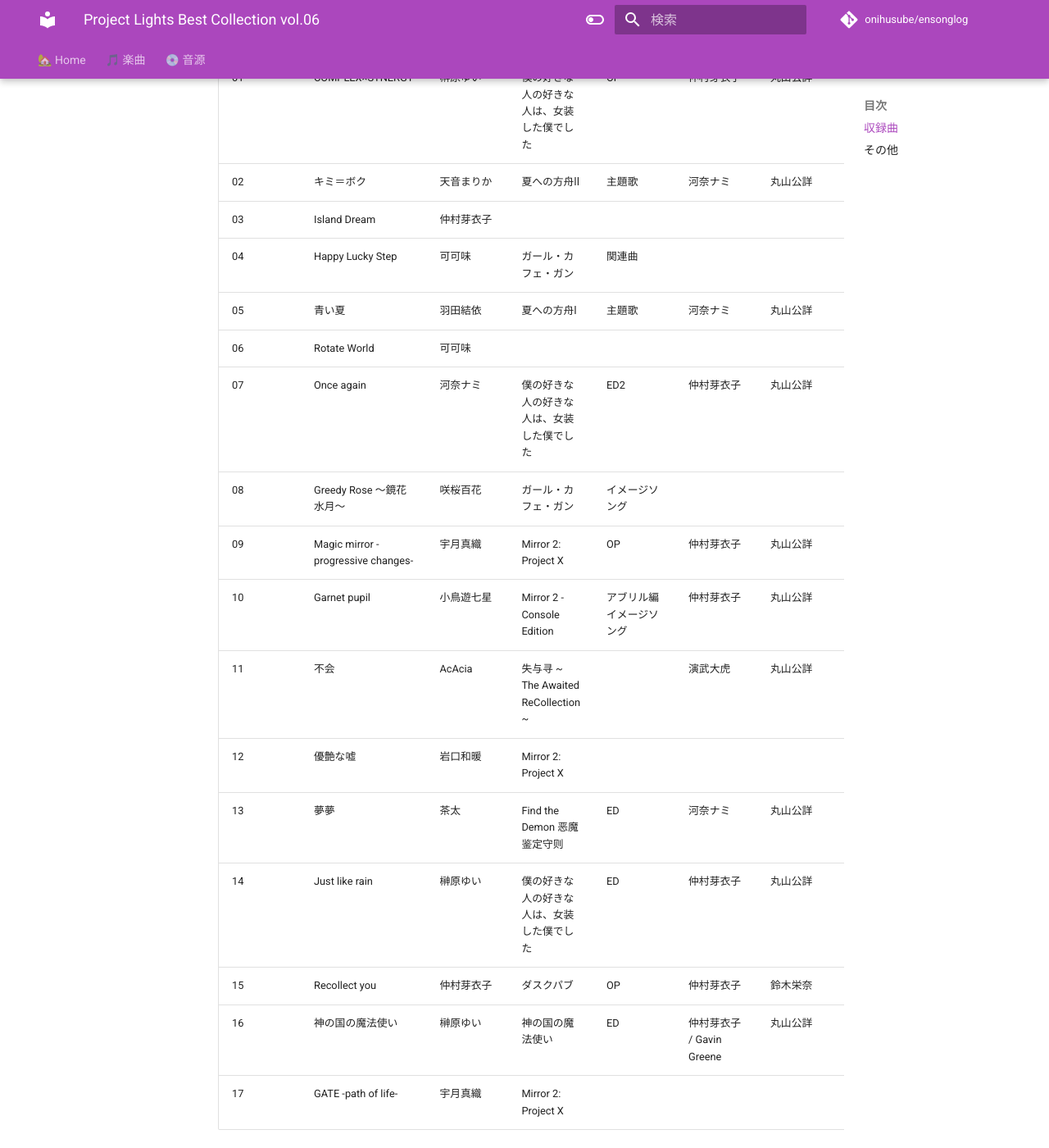
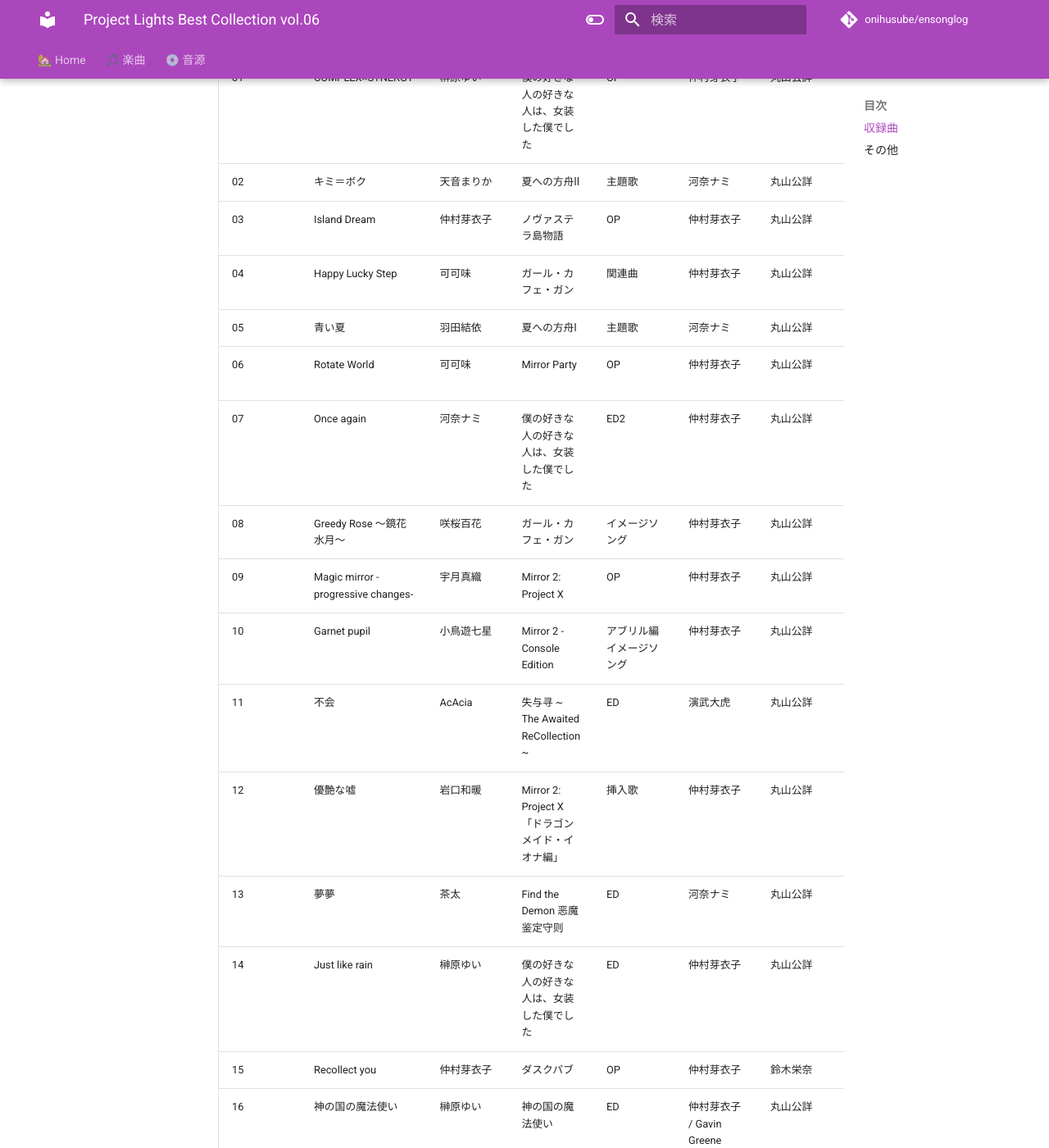
Before and after one commit to onihusube/ensonglog, an MkDocs documentation site: the page built from docs/2024/音源個別/project lights Best Collection vol.06.md, in a window 1280 px wide and 1400 px high, scrolled down 252 px. Shown: the whole window at 82% size. Built offline with MkDocs 1.6.1 and Material for MkDocs 9.7.7, drawn with Linux system fonts in a browser that asks for light colours; comment, search, counter and statistics services are not loaded.

Commit message:
個別ページ追加

```diff
--- a/docs/2024/音源個別/project lights Best Collection vol.06.md
+++ b/docs/2024/音源個別/project lights Best Collection vol.06.md
@@ -6,21 +6,21 @@
 |---|---|---|---|---|---|---|---|---|---|
 | 01 | COMPLEX×SYNERGY | 榊原ゆい | 僕の好きな人の好きな人は、女装した僕でした | OP | 仲村芽衣子 | 丸山公詳 | 奥田友幸 |  | 2024 |
 | 02 | キミ＝ボク | 天音まりか | 夏への方舟Ⅱ | 主題歌 | 河奈ナミ | 丸山公詳 | 奥田友幸 |  | 2024 |
-| 03 | Island Dream | 仲村芽衣子 |  |  |  |  |  |  |  |
-| 04 | Happy Lucky Step | 可可味 | ガール・カフェ・ガン | 関連曲 |  |  |  |  | 2019 |
+| 03 | Island Dream | 仲村芽衣子 | ノヴァステラ島物語 | OP | 仲村芽衣子 | 丸山公詳 | 奥田友幸 |  | 2023 |
+| 04 | Happy Lucky Step | 可可味 | ガール・カフェ・ガン | 関連曲 | 仲村芽衣子 | 丸山公詳 | 丸山公詳 |  | 2019 |
 | 05 | 青い夏 | 羽田結依 | 夏への方舟Ⅰ | 主題歌 | 河奈ナミ | 丸山公詳 | 奥田友幸 |  | 2024 |
-| 06 | Rotate World | 可可味 |  |  |  |  |  |  |  |
-| 07 | Once again | 河奈ナミ | 僕の好きな人の好きな人は、女装した僕でした | ED2 | 仲村芽衣子 | 丸山公詳 |  |  | 2024 |
-| 08 | Greedy Rose ～鏡花水月～ | 咲桜百花 | ガール・カフェ・ガン | イメージソング |  |  |  |  | 2019 |
+| 06 | Rotate World | 可可味 | Mirror Party | OP | 仲村芽衣子 | 丸山公詳 | トヲチ R.Y.U |  |  |
+| 07 | Once again | 河奈ナミ | 僕の好きな人の好きな人は、女装した僕でした | ED2 | 仲村芽衣子 | 丸山公詳 | 奥田友幸 |  | 2024 |
+| 08 | Greedy Rose ～鏡花水月～ | 咲桜百花 | ガール・カフェ・ガン | イメージソング | 仲村芽衣子 | 丸山公詳 | 丸山公詳/奥田友幸 |  | 2019 |
 | 09 | Magic mirror - progressive changes- | 宇月真織 | Mirror 2: Project X | OP | 仲村芽衣子 | 丸山公詳 | 奥田友幸 |  | 2022 |
 | 10 | Garnet pupil | 小鳥遊七星 | Mirror 2 - Console Edition | アブリル編 イメージソング | 仲村芽衣子 | 丸山公詳 | 奥田友幸 |  | 2023 |
-| 11 | 不会 | AcAcia | 失与寻 ~ The Awaited ReCollection ~ |  | 演武大虎 | 丸山公詳 | 奥田友幸 |  | 2023 |
-| 12 | 優艶な嘘 | 岩口和暖 | Mirror 2: Project X |  |  |  |  |  | 2022 |
+| 11 | 不会 | AcAcia | 失与寻 ~ The Awaited ReCollection ~ | ED | 演武大虎 | 丸山公詳 | 奥田友幸 |  | 2023 |
+| 12 | 優艶な嘘 | 岩口和暖 | Mirror 2: Project X 「ドラゴンメイド・イオナ編」 | 挿入歌 | 仲村芽衣子 | 丸山公詳 | 奥田友幸 |  | 2022 |
 | 13 | 夢夢 | 茶太 | Find the Demon 恶魔鉴定守则 | ED | 河奈ナミ | 丸山公詳 | 奥田友幸 |  | 2024 |
 | 14 | Just like rain | 榊原ゆい | 僕の好きな人の好きな人は、女装した僕でした | ED | 仲村芽衣子 | 丸山公詳 | 奥田友幸 |  | 2024 |
 | 15 | Recollect you | 仲村芽衣子 | ダスクパブ | OP | 仲村芽衣子 | 鈴木栄奈 | 鈴木栄奈 |  | 2024 |
 | 16 | 神の国の魔法使い | 榊原ゆい | 神の国の魔法使い | ED | 仲村芽衣子 / Gavin Greene | 丸山公詳 | 丸山公詳 |  | 2022 |
-| 17 | GATE -path of life- | 宇月真織 | Mirror 2: Project X |  |  |  |  |  | 2022 |
+| 17 | GATE -path of life- | 宇月真織 | Mirror 2: Project X | ED | 仲村芽衣子 | 丸山公詳 | 丸山公詳 |  | 2022 |
 
 ## その他
 
```
Also changed, not shown: docs/2025/音源.md (+2 -2 lines), docs/2025/音源個別/ガチコイソング.md (added, +18 -0 lines), docs/2025/音源個別/ジュエリー・ナイツ・アルカディア コンプリートサウンドアルバム.md (added, +44 -0 lines).
